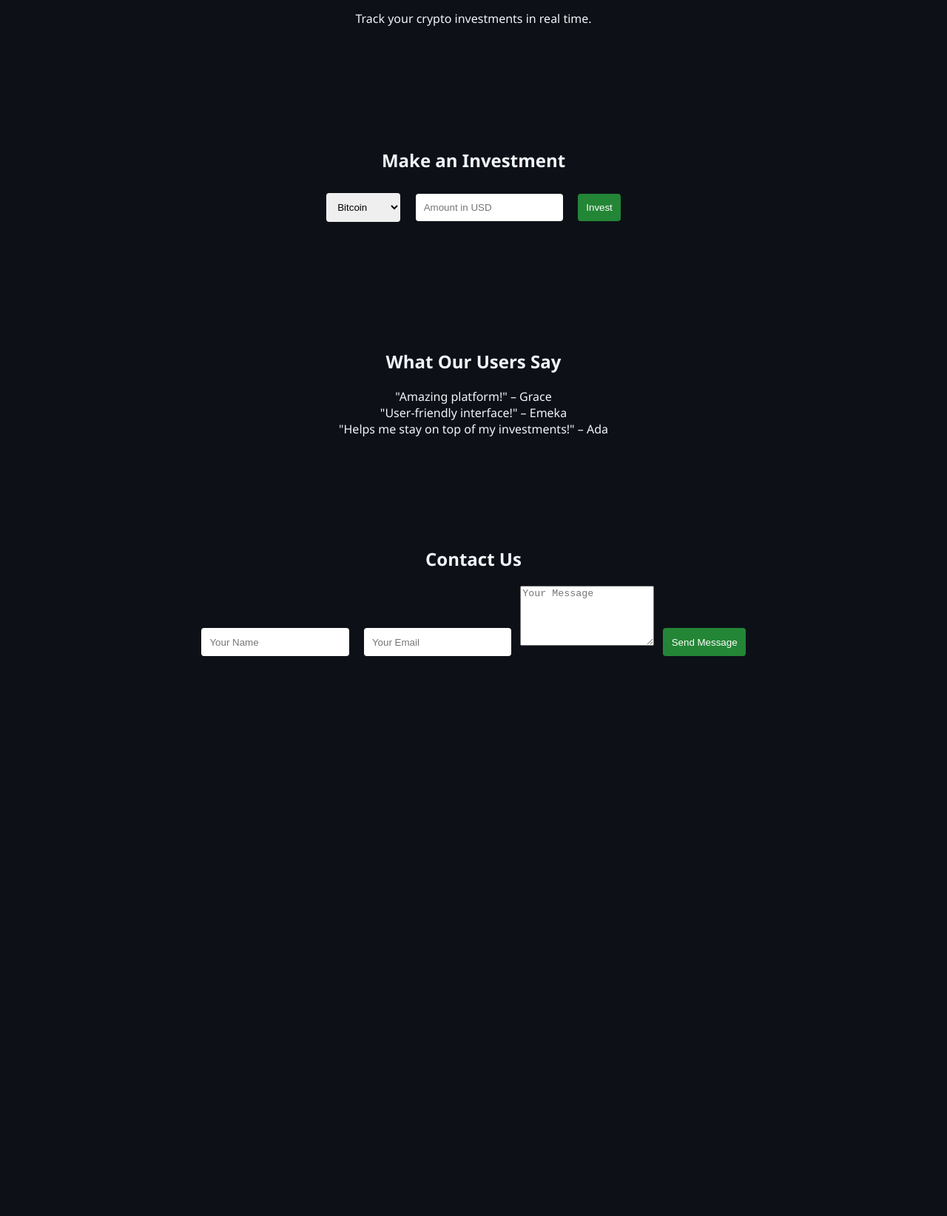
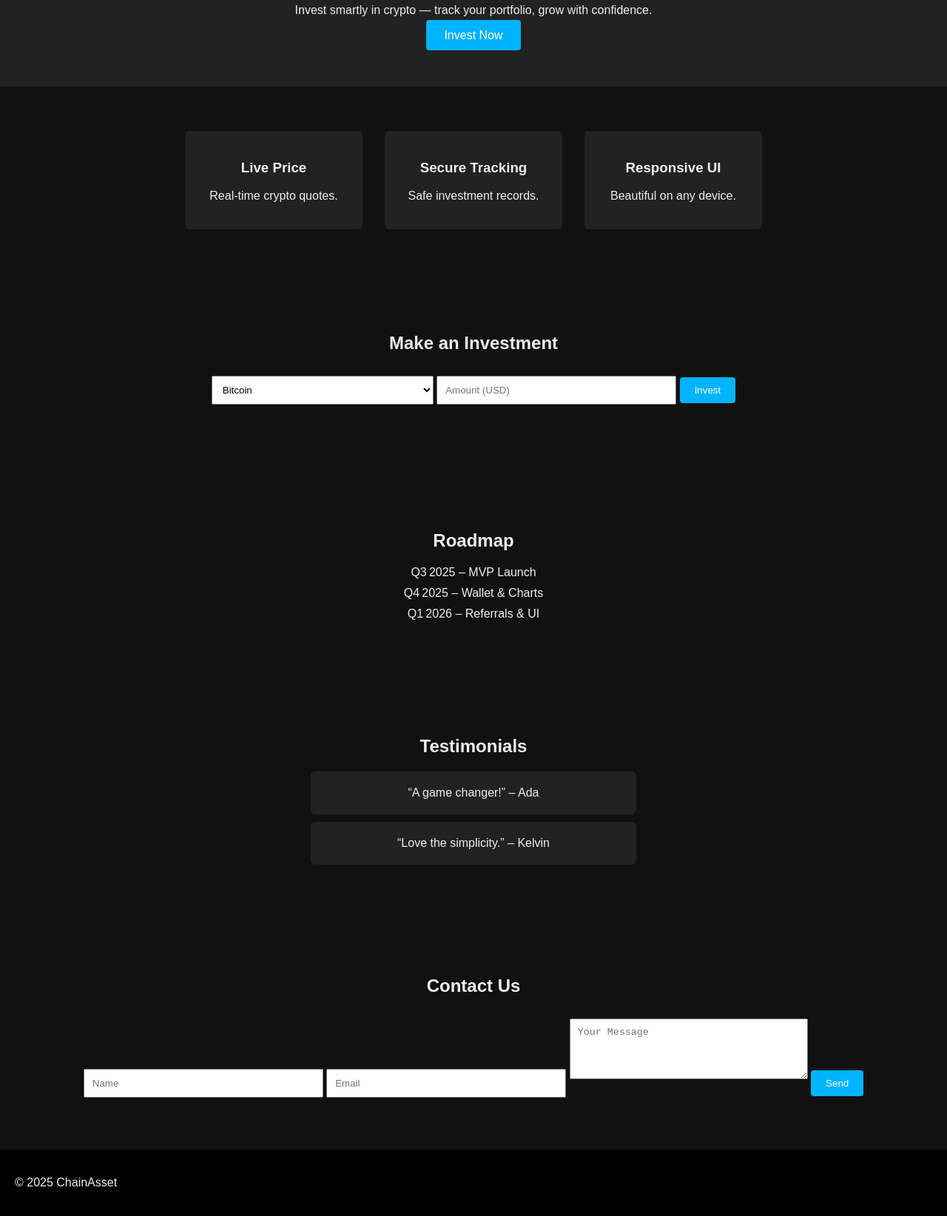
Before and after one commit to shayslim/investment-site, a website: page public/index.html in a window 1280 px wide. Shown: the part 123-1767 px from the top of the page at 74% size. Before the commit the page ends 1082 px from the top, so only its background shows below. Drawn offline with nearby package versions, Linux system fonts and the light colour scheme; no server answers.

Commit message:
One-page layout like ElitexHub

```diff
--- a/public/index.html
+++ b/public/index.html
@@ -2,62 +2,84 @@
 <html lang="en">
 <head>
   <meta charset="UTF-8" />
-  <meta name="viewport" content="width=device-width, initial-scale=1.0" />
-  <title>ChainAsset | Crypto Investment</title>
-
-  <!-- AOS Animation Styles -->
-  <link href="https://cdn.jsdelivr.net/npm/aos@2.3.4/dist/aos.css" rel="stylesheet" />
-
-  <!-- Custom CSS -->
-  <link rel="stylesheet" href="style.css" />
+  <meta name="viewport" content="width=device-width, initial-scale=1.0"/>
+  <title>ChainAsset – Smart Crypto Investments</title>
+  <link href="https://cdn.jsdelivr.net/npm/aos@2.3.4/dist/aos.css" rel="stylesheet"/>
+  <link rel="stylesheet" href="style.css"/>
 </head>
 <body>
-  <!-- ✅ HERO SECTION -->
-  <section id="hero" class="section" data-aos="fade-up">
-    <h1>Welcome to ChainAsset</h1>
-    <p>Track your crypto investments in real time.</p>
+  <!-- HERO -->
+  <section id="hero" data-aos="fade-up">
+    <h1>ChainAsset</h1>
+    <p>Invest smartly in crypto — track your portfolio, grow with confidence.</p>
+    <a href="#invest" class="btn">Invest Now</a>
   </section>
 
-  <!-- ✅ INVESTMENT FORM -->
-  <section id="invest" class="section" data-aos="fade-up">
+  <!-- FEATURES -->
+  <section id="features" data-aos="fade-up">
+    <div class="feature">
+      <h3>Live Price</h3>
+      <p>Real-time crypto quotes.</p>
+    </div>
+    <div class="feature">
+      <h3>Secure Tracking</h3>
+      <p>Safe investment records.</p>
+    </div>
+    <div class="feature">
+      <h3>Responsive UI</h3>
+      <p>Beautiful on any device.</p>
+    </div>
+  </section>
+
+  <!-- INVEST -->
+  <section id="invest" data-aos="fade-up">
     <h2>Make an Investment</h2>
     <select id="coin">
       <option value="bitcoin">Bitcoin</option>
       <option value="ethereum">Ethereum</option>
       <option value="solana">Solana</option>
     </select>
-    <input type="number" id="amount" placeholder="Amount in USD" />
+    <input id="amount" type="number" placeholder="Amount (USD)"/>
     <button onclick="invest()">Invest</button>
     <ul id="investment-list"></ul>
   </section>
 
-  <!-- ✅ TESTIMONIALS -->
-  <section id="testimonials" class="section" data-aos="fade-up">
-    <h2>What Our Users Say</h2>
-    <div class="testimonial-slider">
-      <div class="testimonial active">"Amazing platform!" – Grace</div>
-      <div class="testimonial">"User-friendly interface!" – Emeka</div>
-      <div class="testimonial">"Helps me stay on top of my investments!" – Ada</div>
-    </div>
+  <!-- ROADMAP -->
+  <section id="roadmap" data-aos="fade-up">
+    <h2>Roadmap</h2>
+    <ul>
+      <li>Q3 2025 – MVP Launch</li>
+      <li>Q4 2025 – Wallet & Charts</li>
+      <li>Q1 2026 – Referrals & UI</li>
+    </ul>
   </section>
 
-  <!-- ✅ CONTACT FORM -->
-  <section id="contact" class="section" data-aos="fade-up">
+  <!-- TESTIMONIALS -->
+  <section id="testimonials" data-aos="fade-up">
+    <h2>Testimonials</h2>
+    <div class="testimonial">“A game changer!” – Ada</div>
+    <div class="testimonial">“Love the simplicity.” – Kelvin</div>
+  </section>
+
+  <!-- CONTACT -->
+  <section id="contact" data-aos="fade-up">
     <h2>Contact Us</h2>
-    <form action="https://formspree.io/f/mwpqekgz" method="POST" class="form-container">
-      <input type="text" name="name" placeholder="Your Name" required />
-      <input type="email" name="email" placeholder="Your Email" required />
-      <textarea name="message" placeholder="Your Message" rows="5" required></textarea>
-      <button type="submit">Send Message</button>
+    <form action="https://formspree.io/f/mwpqekgz" method="POST">
+      <input name="name" type="text" placeholder="Name" required/>
+      <input name="email" type="email" placeholder="Email" required/>
+      <textarea name="message" placeholder="Your Message" rows="4"></textarea>
+      <button type="submit">Send</button>
     </form>
   </section>
 
-  <!-- ✅ AOS + Custom Scripts -->
+  <footer data-aos="fade-up">
+    <p>© 2025 ChainAsset</p>
+  </footer>
+
   <script src="https://cdn.jsdelivr.net/npm/aos@2.3.4/dist/aos.js"></script>
   <script>
-    AOS.init();
+    AOS.init({ once: true });
   </script>
-
   <script src="script.js"></script>
 </body>
 </html>
--- a/public/style.css
+++ b/public/style.css
@@ -1,79 +1,17 @@
-body {
-  margin: 0;
-  font-family: 'Segoe UI', sans-serif;
-  background-color: #0d1117;
-  color: #f0f6fc;
+body { margin:0; font-family:Arial,sans-serif; background:#111; color:#eee; }
+section { padding:60px 20px; text-align:center; }
+#hero { background:#222; }
+.btn { background:#00b3ff; color:#fff; padding:12px 24px; border:none; border-radius:4px; text-decoration:none; }
+#features { display:flex; justify-content:center; gap:30px; }
+.feature { background:#222; padding:20px; border-radius:6px; width:200px; }
+#invest select, #invest input, #contact input, #contact textarea { padding:10px; margin:10px 0; width:calc(100% - 40px); max-width:300px; }
+#invest button, #contact button { background:#00b3ff; color:#fff; padding:10px 20px; border:none; border-radius:4px; }
+#investment-list { list-style:none; padding:0; margin-top:20px; }
+#investment-list li { background:#222; margin:5px 0; padding:10px; border-radius:4px; }
+#roadmap ul { list-style:none; padding:0; }
+#roadmap li { margin:10px 0; }
+.testimonial { background:#222; margin:10px auto; padding:20px; border-radius:6px; max-width:400px; }
+footer { background:#000; padding:20px; }
+@media(max-width:768px){
+  #features { flex-direction:column; }
 }
-
-a {
-  color: #58a6ff;
-  text-decoration: none;
-}
-
-.hero {
-  background: linear-gradient(180deg, #161b22 0%, #0d1117 100%);
-  padding: 4rem 2rem;
-  text-align: center;
-}
-
-.navbar {
-  display: flex;
-  justify-content: space-between;
-  align-items: center;
-  padding: 1rem 2rem;
-  background-color: #161b22;
-}
-
-.logo {
-  font-size: 1.5rem;
-  font-weight: bold;
-}
-
-.nav-links {
-  display: flex;
-  list-style: none;
-  gap: 1.5rem;
-}
-
-.section {
-  padding: 4rem 2rem;
-  text-align: center;
-}
-
-.features-grid {
-  display: flex;
-  justify-content: center;
-  gap: 2rem;
-  margin-top: 1rem;
-}
-
-.feature {
-  background: #21262d;
-  padding: 1rem 2rem;
-  border-radius: 8px;
-  box-shadow: 0 0 8px rgba(0, 0, 0, 0.2);
-}
-
-.form-container {
-  margin-top: 1rem;
-}
-
-input, select, button {
-  padding: 0.7rem;
-  margin: 0.5rem;
-  border: none;
-  border-radius: 4px;
-}
-
-button {
-  background-color: #238636;
-  color: white;
-  cursor: pointer;
-}
-
-footer {
-  background-color: #161b22;
-  padding: 1rem;
-  text-align: center;
-  color: #8b949e;
-}
```
